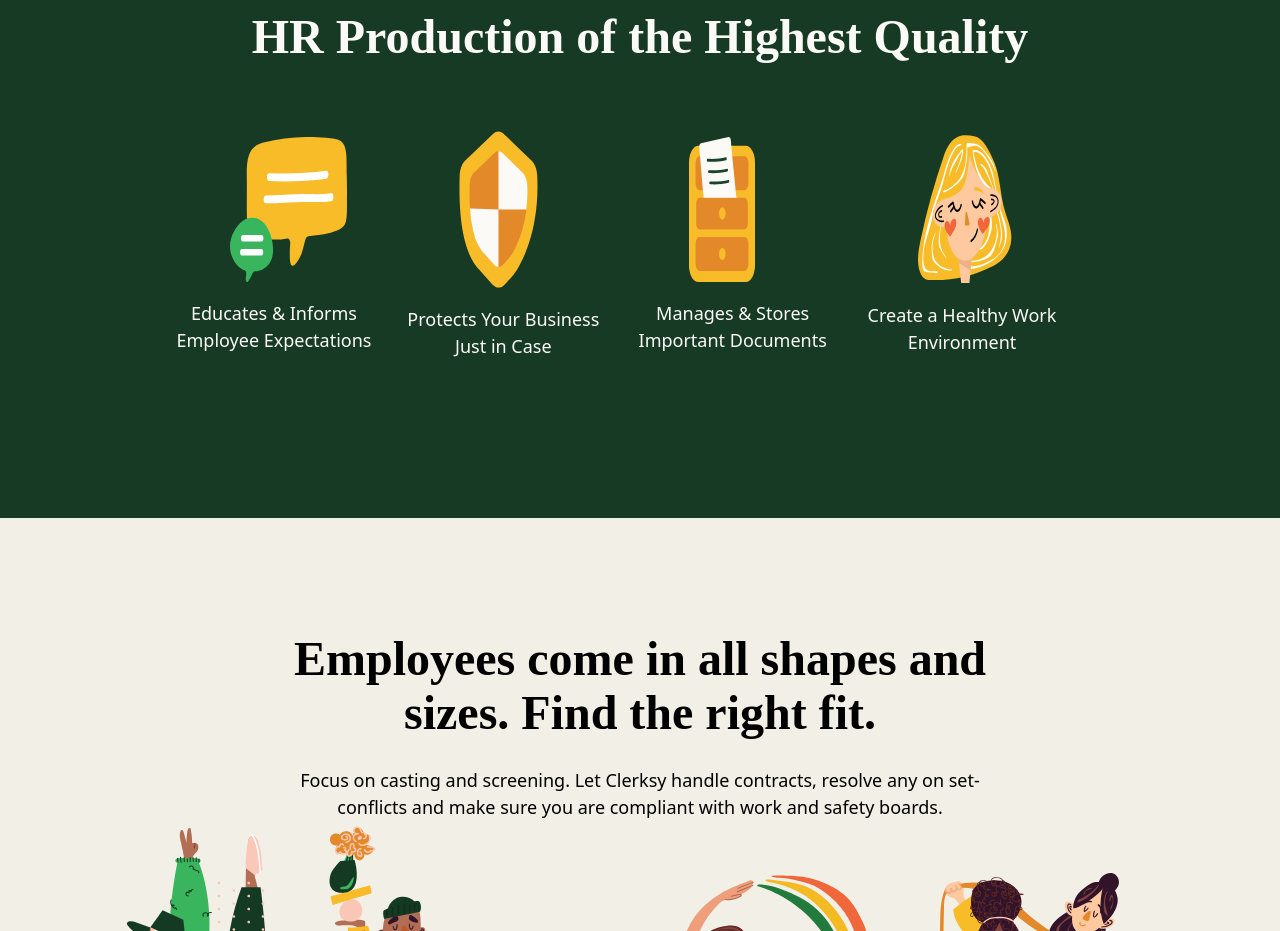
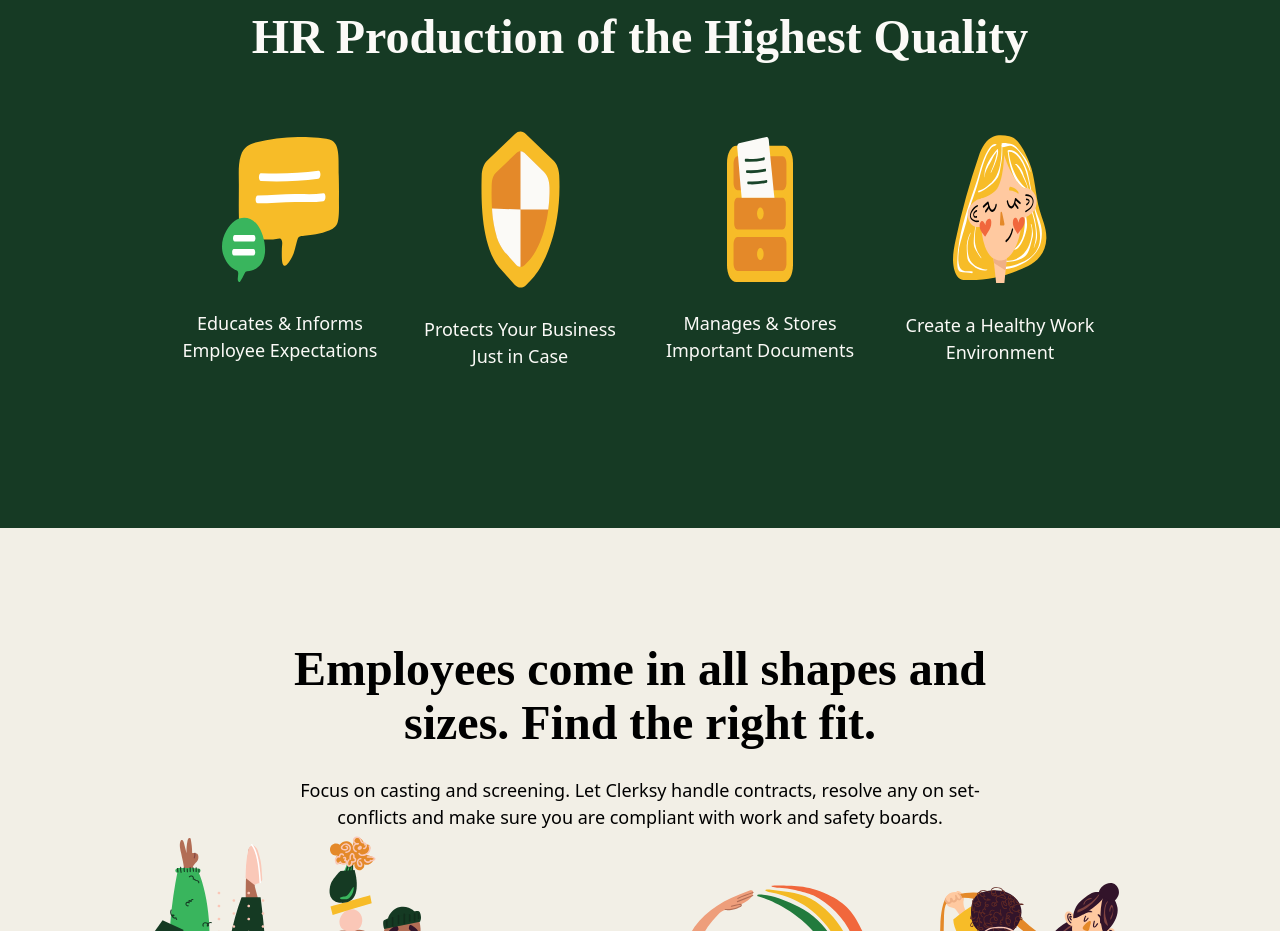
Before and after one commit to Vitaliy-Savkov/react-app, a React (Create React App) app: page / in a window 1280 px wide. Shown: the part 2480-3411 px from the top of the page. Built offline with nearby package versions, Linux system fonts and the light colour scheme.

Commit message:
refactor quality component styles

```diff
--- a/src/components/Quality.js
+++ b/src/components/Quality.js
@@ -6,6 +6,8 @@ import protectionImg from "../assets/quality/protection.svg";
 import styled from "@emotion/styled";
 
 const Container = styled.div`
+    display: flex;
+    flex-direction: column;
     background-color: #163A24;
     color: #FBFAF7;
     font-family: 'Noto Sans';
@@ -13,12 +15,9 @@ const Container = styled.div`
     font-weight: 400;
     font-size: 18px;
     line-height: 27px;
-    display: flex;
-    flex-direction: column;
 
     & > h2 {
         font-family: 'Recoleta';
-        font-style: normal;
         font-weight: 600;
         font-size: 48px;
         line-height: 54px;
@@ -28,7 +27,7 @@ const Container = styled.div`
 `
 
 const ImagesContainer = styled.div`
-    margin: 0 219px 140px 230px;
+    margin: 0 180px 140px 180px;
     display: flex;
     justify-content: space-between;
     align-items: center;
@@ -38,12 +37,11 @@ const ImagesContainer = styled.div`
 const ImgContainer = styled.div`
     display: flex;
     flex-direction: column;
-    justify-content: space-around;
-    justify-content: center;
+    align-items: center;
 
     & > p {
-        width: 198px;
-        margin-left: -55px
+        margin-top: 28px;
+        width: 200px;
     }
 `
 
@@ -69,7 +67,6 @@ const Quality = () => {
                 <p>Create a Healthy Work Environment</p>
             </ImgContainer>
         </ImagesContainer>
-
     </Container>
     );
 }
```
